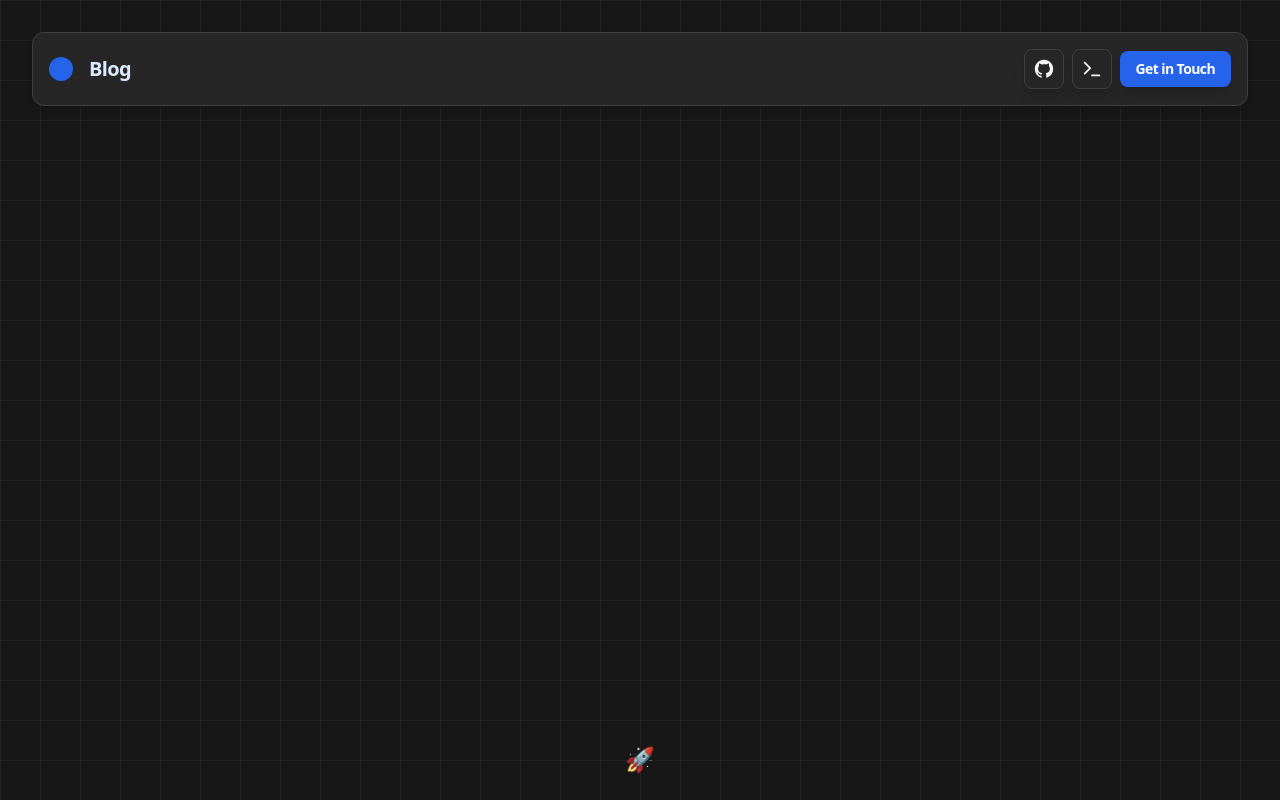
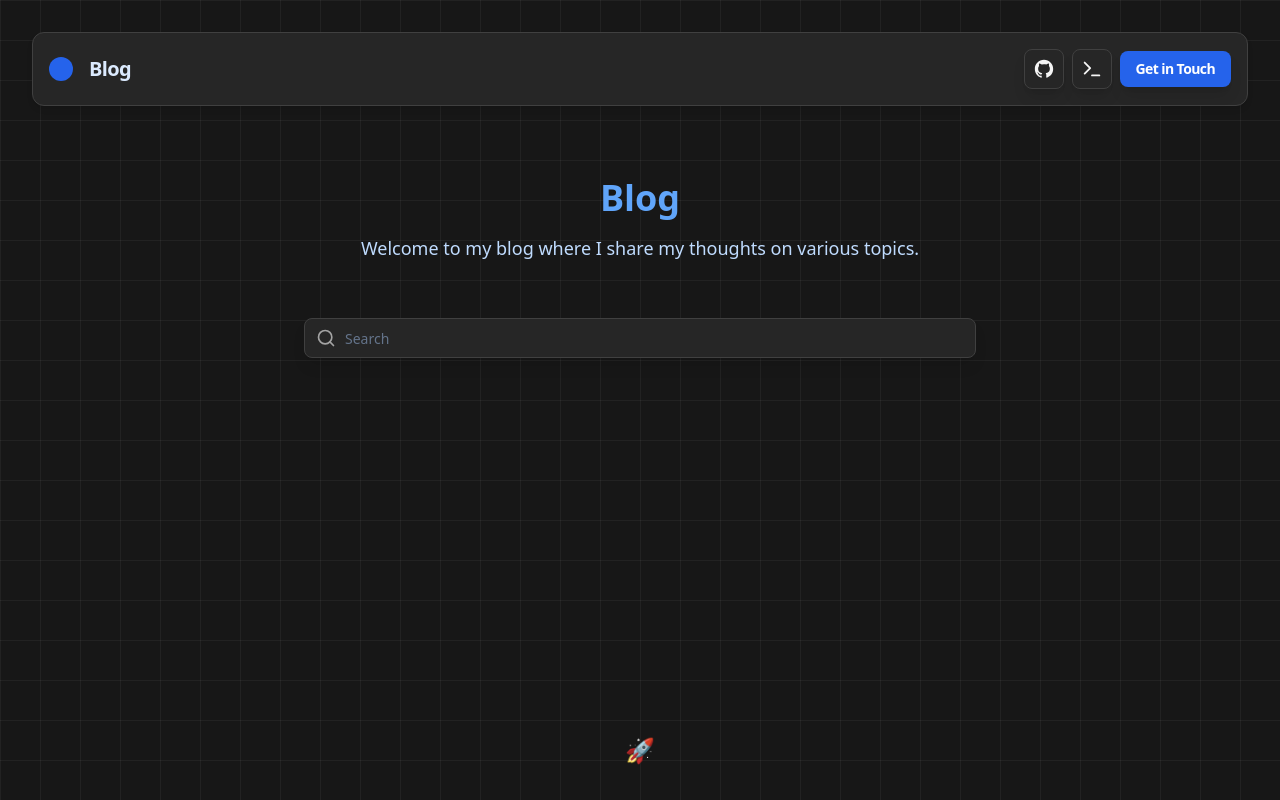
Before and after one commit to Fabbboy/portfolio, a Next.js app: page /blog in a window 1280 px wide. Built offline with nearby package versions, Linux system fonts and the light colour scheme.

Commit message:
started working on blog posts

```diff
--- a/src/app/blog/page.tsx
+++ b/src/app/blog/page.tsx
@@ -1,10 +1,31 @@
 import HeaderComponent from "@/components/HeaderComponent";
+import SectionStartComponent from "@/components/SectionStartComponent";
 import TaskbarComponent from "@/components/TaskbarComponent";
+import { Card } from "@/components/ui/card";
+import { Input } from "@/components/ui/input";
+import { SearchIcon } from "lucide-react";
 
 export default function BlogPage() {
   return (
-    <main className="flex flex-col min-h-screen w-screen p-8 space-y-10">
+    <main className="flex flex-col min-h-screen w-full p-4 md:p-8 space-y-6 md:space-y-10">
       <HeaderComponent pageName="Blog" />
+      <div className="space-y-6">
+        <SectionStartComponent
+          title="Blog"
+          description="Welcome to my blog where I share my thoughts on various topics."
+        />
+        <div className="flex justify-center w-full">
+          <div className="relative w-full max-w-2xl">
+            <SearchIcon className="absolute top-1/2 left-3 w-5 h-5 -translate-y-1/2 text-neutral-400 pointer-events-none" />
+            <Input
+              type="text"
+              placeholder="Search"
+              className="w-full pl-10 pr-4 py-2 bg-neutral-800 text-neutral-100 rounded-lg shadow-lg border border-neutral-700"
+            />
+          </div>
+        </div>
+      </div>
+      <div className="grid grid-cols-1 gap-6"></div>
       <TaskbarComponent />
     </main>
   );
--- a/src/components/SectionStartComponent/SectionStartComponent.tsx
+++ b/src/components/SectionStartComponent/SectionStartComponent.tsx
@@ -1,6 +1,6 @@
 type Props = {
   title: string;
-  description: string;
+  description?: string;
 };
 
 const SectionStartComponent: React.FC<Props> = ({ title, description }) => {
@@ -9,9 +9,11 @@ const SectionStartComponent: React.FC<Props> = ({ title, description }) => {
       <p className="text-2xl md:text-4xl font-bold text-blue-400 text-center">
         {title}
       </p>
-      <span className="text-blue-200 text-center text-base md:text-lg max-w-screen-md">
-        {description}
-      </span>
+      {description && (
+        <span className="text-blue-200 text-center text-base md:text-lg max-w-screen-md">
+          {description}
+        </span>
+      )}
     </div>
   );
 };
--- /dev/null
+++ b/src/components/ui/input.tsx
@@ -0,0 +1,25 @@
+import * as React from "react"
+
+import { cn } from "@/lib/utils"
+
+export interface InputProps
+  extends React.InputHTMLAttributes<HTMLInputElement> {}
+
+const Input = React.forwardRef<HTMLInputElement, InputProps>(
+  ({ className, type, ...props }, ref) => {
+    return (
+      <input
+        type={type}
+        className={cn(
+          "flex h-10 w-full rounded-md border border-slate-200 bg-white px-3 py-2 text-sm ring-offset-white file:border-0 file:bg-transparent file:text-sm file:font-medium file:text-slate-950 placeholder:text-slate-500 focus-visible:outline-none focus-visible:ring-2 focus-visible:ring-slate-950 focus-visible:ring-offset-2 disabled:cursor-not-allowed disabled:opacity-50 dark:border-slate-800 dark:bg-slate-950 dark:ring-offset-slate-950 dark:file:text-slate-50 dark:placeholder:text-slate-400 dark:focus-visible:ring-slate-300",
+          className
+        )}
+        ref={ref}
+        {...props}
+      />
+    )
+  }
+)
+Input.displayName = "Input"
+
+export { Input }
```
